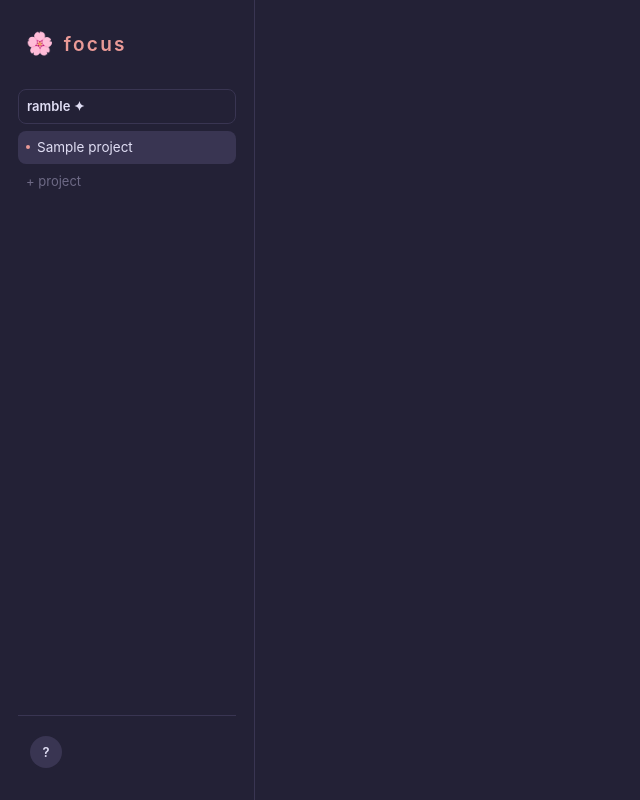
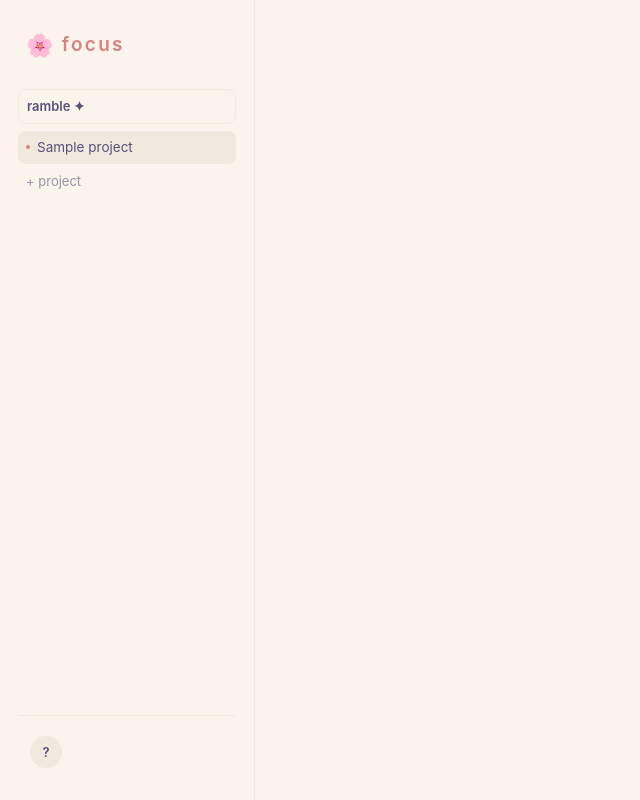
Before and after one commit to bonsko/focus, a FastAPI app: template src/focus/templates/base.html in a window 1280 px wide. Shown: the whole page, without its empty margins (0-640 px from the left). Run offline with FastAPI, Linux system fonts and the light colour scheme; the template is opened without the code that fills it: most values are stand-ins (such as "Sample title", 1, 10 or a date in 2020).

Commit message:
theme: drop the stylesheet palette that shadowed the rendered one
every page carried the base16 palette inline, but rose-pine.css opened with its
own :root block. same specificity, later in the cascade, so the fallback won and
the light slot never showed. removed it, along with the subtask shimmer.

the wordmark is a flex row so the blossom sits on the text's optical centre, and
the remove button is a 22px grid square instead of padded text.

Assisted-by: Hermes:deepseek-v4.1-flash

```diff
--- a/src/focus/static/css/rose-pine.css
+++ b/src/focus/static/css/rose-pine.css
@@ -1,23 +1,3 @@
-/* palette is server-rendered from base16 (see focus/themes.py); these are fallbacks */
-:root {
-  --base: #232136;
-  --surface: #2a273f;
-  --overlay: #393552;
-  --muted: #6e6a86;
-  --subtle: #908caa;
-  --text: #e0def4;
-  --love: #eb6f92;
-  --gold: #f6c177;
-  --rose: #ea9a97;
-  --pine: #3e8fb0;
-  --foam: #9ccfd8;
-  --iris: #c4a7e7;
-  --hl-low: #393552;
-  --hl-med: #56526e;
-  --hl-high: #6e6a86;
-  color-scheme: dark;
-}
-
 * { box-sizing: border-box; }
 
 html, body { margin: 0; padding: 0; }
@@ -93,6 +73,9 @@ input::placeholder, textarea::placeholder { color: var(--muted); }
 }
 
 .brand {
+  display: inline-flex;
+  align-items: center;
+  gap: 6px;
   color: var(--rose);
   font-size: 19px;
   font-weight: 600;
@@ -432,17 +415,6 @@ kbd {
   transform: rotate(-45deg) translate(1px, -1px);
 }
 
-/* the tiny dopamine hit when a step is ticked */
-.subtask.shimmer {
-  background-image: linear-gradient(100deg, transparent 25%, rgba(196, 167, 231, .26) 48%, transparent 72%);
-  background-size: 220% 100%;
-  animation: shimmer .75s ease-out 1;
-}
-@keyframes shimmer {
-  from { background-position: 120% 0; }
-  to { background-position: -120% 0; }
-}
-
 .sub-add input {
   width: 100%;
   border: 0;
@@ -559,7 +531,6 @@ kbd {
 
 @media (prefers-reduced-motion: reduce) {
   *, *::before, *::after { animation: none !important; transition: none !important; }
-  .subtask.shimmer { background-image: none; }
 }
 
 /* ---------- structure: cards, separators, radii ---------- */
@@ -665,7 +636,7 @@ input, select, textarea, button { border-radius: 8px; }
 .project-row:has(.project.active) { background: var(--hl-low); }
 .project-row:has(.project.active) .project { background: transparent; }
 
-.brand-flower { font-size: 22px; line-height: 1; margin-right: 1px; }
+.brand-flower { font-size: 22px; line-height: 1; display: block; }
 
 /* the ramble entry is a button-shaped thing, so give it an edge */
 .ramble-link { border: 1px solid var(--hl-low); }
@@ -675,3 +646,13 @@ input, select, textarea, button { border-radius: 8px; }
 .task { border-radius: 0; }
 .task:first-child { border-top-left-radius: 11px; border-top-right-radius: 11px; }
 .task:last-child { border-bottom-left-radius: 11px; border-bottom-right-radius: 11px; }
+
+/* the remove button is a 22px square with the glyph dead centre */
+.project-row .tiny {
+  display: grid;
+  place-items: center;
+  width: 22px;
+  height: 22px;
+  padding: 0;
+  font-size: 15px;
+}
--- a/src/focus/templates/base.html
+++ b/src/focus/templates/base.html
@@ -7,10 +7,10 @@
   <meta name="color-scheme" content="dark light">
   <title>{% block title %}focus{% endblock %}</title>
   <style>{{ theme_css(user) }}</style>
-  <link rel="stylesheet" href="/static/css/rose-pine.css?v=20261109b">
+  <link rel="stylesheet" href="/static/css/rose-pine.css?v=20261109c">
   <script src="/static/vendor/htmx.min.js" defer></script>
-  <script src="/static/js/confetti.js?v=20261109b" defer></script>
-  <script src="/static/js/app.js?v=20261109b" defer></script>
+  <script src="/static/js/confetti.js?v=20261109c" defer></script>
+  <script src="/static/js/app.js?v=20261109c" defer></script>
 </head>
 <body>
 <div class="shell">
--- a/src/focus/templates/partials/subtask.html
+++ b/src/focus/templates/partials/subtask.html
@@ -1,4 +1,4 @@
-<li class="subtask{% if sub['done'] %} done shimmer{% endif %}">
+<li class="subtask{% if sub['done'] %} done{% endif %}">
   <button class="tick small" hx-post="/subtasks/{{ sub['id'] }}/toggle" hx-target="closest .subtask" hx-swap="outerHTML"
           aria-label="{{ 'untick' if sub['done'] else 'tick' }} {{ sub['title'] }}"></button>
   <span class="title">{{ sub['title'] }}</span>
```
